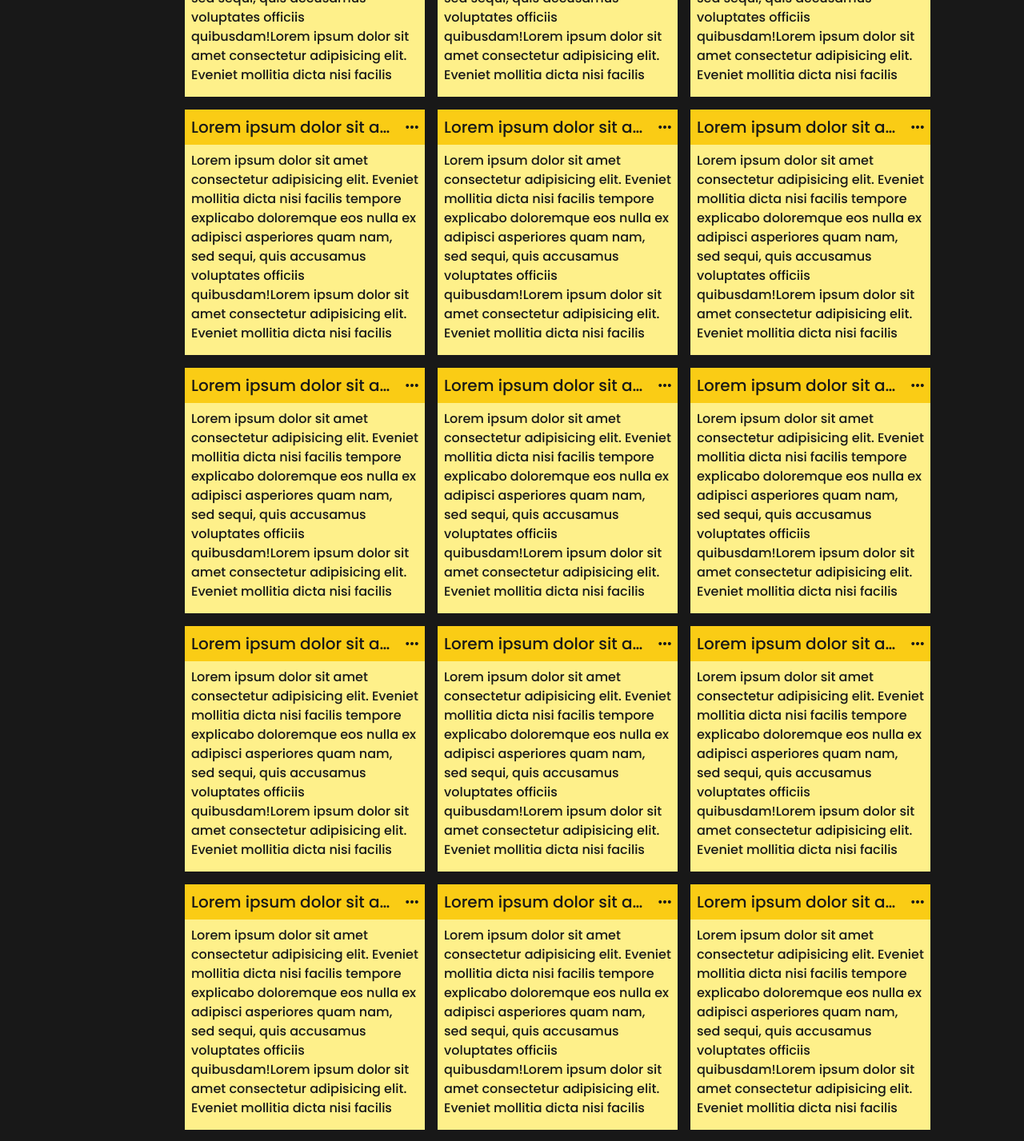
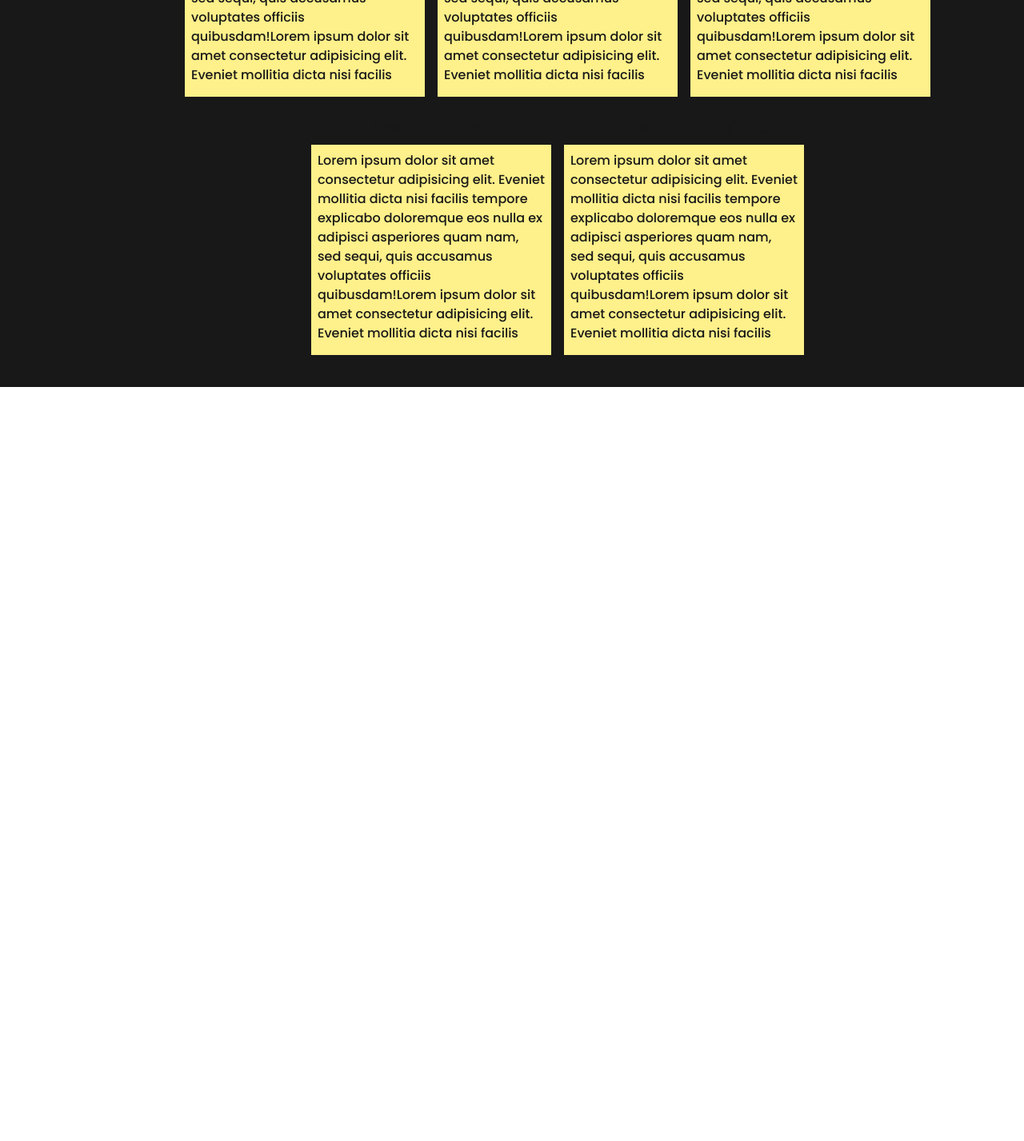
Before and after one commit to AkkiBro001/react-typescript-note-app, a React (Vite) app: page / in a window 1280 px wide. Shown: the part 740-2167 px from the top of the page at 80% size. After the commit the page ends 1224 px from the top, so only its background shows below. Built offline with nearby package versions, Linux system fonts and the light colour scheme.

Commit message:
Designing and Basic functionality done

```diff
--- a/src/App.css
+++ b/src/App.css
@@ -1,7 +1,9 @@
 @import url('https://fonts.googleapis.com/css2?family=Poppins:wght@300;500;700&display=swap');
+
 @tailwind base;
 @tailwind components;
 @tailwind utilities;
+
 
 @layer base {
     html {
--- a/src/components/AddNote.tsx
+++ b/src/components/AddNote.tsx
@@ -1,10 +1,11 @@
 import React, {useRef, useState} from "react";
 import { GiNotebook } from "react-icons/gi"
+import { NoteType, NoteTypeError } from "../constant/TypeGuides";
 
 function AddNote() {
 
-  const [note, setNote] = useState<{title: string, note: string}>({title: "", note: ""})
-  const [error, setError] = useState<{title: string, note: string, titleError: boolean, noteError: boolean}>({title: "Please enter note title details", note: "Please enter note description details", titleError: false, noteError: false})
+  const [note, setNote] = useState<NoteType>({title: "", note: ""})
+  const [error, setError] = useState<NoteTypeError>({title: "Please enter note title details", note: "Please enter note description details", titleError: false, noteError: false})
   const titleInputRef = useRef<HTMLInputElement>(null)
   const noteInputRef = useRef<HTMLTextAreaElement>(null)
 
--- a/src/components/NoteCard.tsx
+++ b/src/components/NoteCard.tsx
@@ -1,34 +1,68 @@
-import {useState} from "react"
+import React, { useEffect, useRef, useState } from "react"
 import { SlOptions } from "react-icons/sl";
 import { FaRegEdit } from "react-icons/fa"
 import { RiDeleteBin6Line } from "react-icons/ri"
 import { BsCheck } from "react-icons/bs"
+import { NoteColor, NoteEditType } from "../constant/TypeGuides";
 
 function NoteCard() {
 
     const [show, setShow] = useState<boolean>(false)
+    const [noteColor, setNoteColor] = useState<string>("yellow")
+    const [isEdit, setIsEdit] = useState<NoteEditType>({titleEdit: false, noteEdit: false})
 
+    //Input Ref
+    const inputTitleEditRef = useRef<HTMLInputElement>(null)
+    const inputNoteEditRef = useRef<HTMLTextAreaElement>(null)
 
+    function handleNoteColor(colorName: NoteColor) {
+        setNoteColor(colorName)
+    }
+
+    function handleEditTitle() {
+        setIsEdit({titleEdit: true, noteEdit: false})
+    }
+
+    function handleEditNote() {
+        setIsEdit({titleEdit: false, noteEdit: true})
+    }
+
+    function submitEdit(event: React.MouseEvent<HTMLFormElement>){
+            event.preventDefault()
+    }
+
+    useEffect(()=>{
+        if(isEdit.titleEdit){
+            inputTitleEditRef.current?.focus()
+        }else{
+            inputNoteEditRef.current?.focus()
+        }
+    },[isEdit])
 
 
     return (
         <div className="md:w-[300px] xs:w-full overflow-hidden shrink-0 m-2">
-            <header className="flex bg-yellow-400 p-2 text-primary relative"
-            onClick={()=>{
-                if(show) setShow(false);
+            <header className={`flex p-2 text-primary relative bg-${noteColor}-400`}
+                onClick={() => {
+                    if (show) setShow(false);
                 }}
             >
                 <div className="flex items-center justify-between w-full space-x-2">
-                    <div
+                    {
+                        !isEdit.titleEdit ? <div
                             className="text-xl border-0 outline-none bg-transparent w-full"
-                    style={{textOverflow: "ellipsis", whiteSpace: "nowrap", overflow: "hidden"}}
+                            style={{ textOverflow: "ellipsis", whiteSpace: "nowrap", overflow: "hidden" }}
                             title="Lorem ipsum dolor sit amet consectetur adipisicing elit. Magnam, a."
                         >Lorem ipsum dolor sit amet consectetur adipisicing elit. Magnam, a.</div>
-                    {/* <form className="flex-1">
-                        <input className="text-xl border-0 outline-none bg-transparent w-full" defaultValue="Title" />
-                    </form> */}
+
+                            : <form className="flex-1"
+                            onSubmit={(e:React.MouseEvent<HTMLFormElement>)=>submitEdit(e)}
+                            >
+                                <input className="text-xl border-0 outline-none bg-transparent w-full" defaultValue="Title" ref={inputTitleEditRef}/>
+                            </form>
+                    }
                     <button className="cursor-pointer" tabIndex={0}
-                    onClick={()=>setShow(pre => !pre)}
+                        onClick={() => setShow(pre => !pre)}
                     ><SlOptions /></button>
                 </div>
 
@@ -36,19 +70,23 @@ function NoteCard() {
                 {show && <div className="option absolute top-[42px] left-0">
                     <div className="bg-secondary">
                         <div className="flex">
-                            <button className="w-[50px] h-[50px] bg-yellow-200 grid place-content-center text-xl cursor-pointer" tabIndex={0}><BsCheck /></button>
-                            <button className="w-[50px] h-[50px] bg-red-200 grid place-content-center text-xl cursor-pointer" tabIndex={0}></button>
-                            <button className="w-[50px] h-[50px] bg-green-200 grid place-content-center text-xl cursor-pointer" tabIndex={0}></button>
-                            <button className="w-[50px] h-[50px] bg-blue-200 grid place-content-center text-xl cursor-pointer" tabIndex={0}></button>
-                            <button className="w-[50px] h-[50px] bg-cyan-200 grid place-content-center text-xl cursor-pointer" tabIndex={0}></button>
-                            <button className="w-[50px] h-[50px] bg-lime-200 grid place-content-center text-xl cursor-pointer" tabIndex={0}></button>
+                            <button className="w-[50px] h-[50px] bg-yellow-200 grid place-content-center text-xl cursor-pointer" tabIndex={0} onClick={() => { handleNoteColor("yellow") }}>{noteColor === "yellow" ? <BsCheck /> : null}</button>
+                            <button className="w-[50px] h-[50px] bg-red-200 grid place-content-center text-xl cursor-pointer" tabIndex={0} onClick={() => { handleNoteColor("red") }}>{noteColor === "red" ? <BsCheck /> : null}</button>
+                            <button className="w-[50px] h-[50px] bg-green-200 grid place-content-center text-xl cursor-pointer" tabIndex={0} onClick={() => { handleNoteColor("green") }}>{noteColor === "green" ? <BsCheck /> : null}</button>
+                            <button className="w-[50px] h-[50px] bg-blue-200 grid place-content-center text-xl cursor-pointer" tabIndex={0} onClick={() => { handleNoteColor("blue") }}>{noteColor === "blue" ? <BsCheck /> : null}</button>
+                            <button className="w-[50px] h-[50px] bg-cyan-200 grid place-content-center text-xl cursor-pointer" tabIndex={0} onClick={() => { handleNoteColor("cyan") }}>{noteColor === "cyan" ? <BsCheck /> : null}</button>
+                            <button className="w-[50px] h-[50px] bg-purple-200 grid place-content-center text-xl cursor-pointer" tabIndex={0} onClick={() => { handleNoteColor("purple") }}>{noteColor === "purple" ? <BsCheck /> : null}</button>
                         </div>
                         <div className="flex flex-col">
-                            <button className="p-2 text-light w-full text-left flex space-x-2 items-center hover:text-primary hover:bg-light focus:text-primary focus:bg-light">
+                            <button className="p-2 text-light w-full text-left flex space-x-2 items-center hover:text-primary hover:bg-light focus:text-primary focus:bg-light"
+                                onClick={() => handleEditTitle()}
+                            >
                                 <FaRegEdit />
                                 <span>Edit Title</span>
                             </button>
-                            <button className="p-2 text-light w-full text-left flex space-x-2 items-center hover:text-primary hover:bg-light focus:text-primary focus:bg-light">
+                            <button className="p-2 text-light w-full text-left flex space-x-2 items-center hover:text-primary hover:bg-light focus:text-primary focus:bg-light"
+                            onClick={() => handleEditNote()}
+                            >
                                 <FaRegEdit />
                                 <span>Edit Note</span>
                             </button>
@@ -59,17 +97,18 @@ function NoteCard() {
                         </div>
                     </div>
                 </div>}
-
-
             </header>
 
-            <form className= {`bg-yellow-200 text-primary p-2 ${show ? 'overlay' : ''}`}
-            onMouseDown={()=>{
-                if(show) setShow(false);
+            <form className={`bg-${noteColor}-200 text-primary p-2 ${show ? 'overlay' : ''}`}
+                onMouseDown={() => {
+                    if (show) setShow(false);
                 }}
+                onSubmit={(e:React.MouseEvent<HTMLFormElement>)=>submitEdit(e)}
             >
-                <textarea cols="30" rows="10" className={`w-full border-0 outline-none bg-transparent scrollBar ${show ? 'select-none overflow-hidden' : ''}`} readOnly
+                <textarea cols="30" rows="10" className={`w-full border-0 outline-none bg-transparent scrollBar ${show ? 'select-none overflow-hidden' : ''}`}
                     defaultValue={"Lorem ipsum dolor sit amet consectetur adipisicing elit. Eveniet mollitia dicta nisi facilis tempore explicabo doloremque eos nulla ex adipisci asperiores quam nam, sed sequi, quis accusamus voluptates officiis quibusdam!Lorem ipsum dolor sit amet consectetur adipisicing elit. Eveniet mollitia dicta nisi facilis tempore explicabo doloremque eos nulla ex adipisci asperiores quam nam, sed sequi, quis accusamus voluptates officiis quibusdam!Lorem ipsum dolor sit amet consectetur adipisicing elit. Eveniet mollitia dicta nisi facilis tempore explicabo doloremque eos nulla ex adipisci asperiores quam nam, sed sequi, quis accusamus voluptates officiis quibusdam!"}
+                    ref = {inputNoteEditRef}
+                    readOnly = {isEdit.noteEdit ? false : true}
                 >
 
                 </textarea>
--- /dev/null
+++ b/src/constant/TypeGuides.ts
@@ -0,0 +1,16 @@
+export interface NoteType {
+    title: string,
+    note: string
+}
+
+export interface NoteTypeError extends NoteType {
+    titleError: boolean,
+    noteError: boolean
+}
+
+export type NoteColor = "yellow" | "red" | "green" | "blue" | "cyan" | "purple"
+
+export interface NoteEditType {
+    titleEdit: boolean,
+    noteEdit: boolean
+}
--- a/src/container/NoteSection.tsx
+++ b/src/container/NoteSection.tsx
@@ -13,19 +13,7 @@ function NoteSection() {
             <NoteCard />
             <NoteCard />
             <NoteCard />
-            <NoteCard />
-            <NoteCard />
-            <NoteCard />
-            <NoteCard />
-            <NoteCard />
-            <NoteCard />
-            <NoteCard />
-            <NoteCard />
-            <NoteCard />
-            <NoteCard />
-            <NoteCard />
-            <NoteCard />
-            <NoteCard />
+
           </div>
     </section>
 
--- a/tailwind.config.js
+++ b/tailwind.config.js
@@ -1,4 +1,6 @@
 /** @type {import('tailwindcss').Config} */
+// eslint-disable-next-line no-undef
+require('tailwindcss/colors')
 export default {
   content: [
     "./index.html",
@@ -29,7 +31,8 @@ export default {
         primary: "#181818",
         secondary: "#1f1f1f",
         light: "#dbdbdb",
-        bdColor: "#2a2a2a"
+        bdColor: "#2a2a2a",
+
       },
       flex: {
         '2': '2 2 0%'
```
Lines whose indentation alone changed are shown as unchanged.
